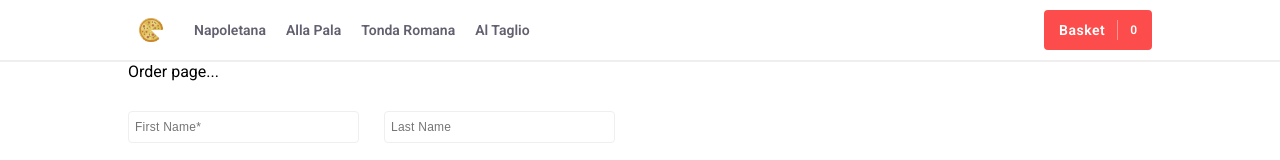
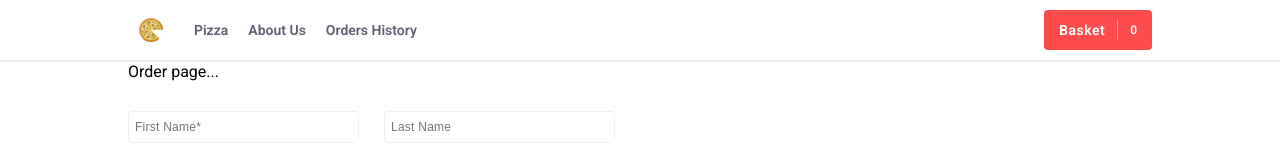
Before and after one commit to Bjornoya/pizzeria, a React (Create React App) app: page /order in a window 1280 px wide. Shown: the top 160 px of the page. Built offline with nearby package versions, Linux system fonts and the light colour scheme.

Commit message:
Delete item from Cart logic

```diff
--- a/src/components/Navigation/Navigation.tsx
+++ b/src/components/Navigation/Navigation.tsx
@@ -3,10 +3,9 @@ import NavItem from './NavItem/NavItem';
 import style from './Navigation.module.scss';
 
 const data = [
-  { name: 'Napoletana', url: '/', key: 'pizza_ab' },
-  { name: 'alla Pala', url: '/', key: 'pizza_cd' },
-  { name: 'Tonda Romana', url: '/', key: 'pizza_ef' },
-  { name: 'al Taglio', url: '/', key: 'pizza_gh' },
+  { name: 'Pizza', url: '/', key: 'pizza_ab' },
+  { name: 'About Us', url: '/about', key: 'pizza_cd' },
+  { name: 'Orders History', url: '/history', key: 'pizza_cbgb' },
 ];
 
 const Navigation = () => {
--- a/src/components/SelectedMenu/SelectedMenu.tsx
+++ b/src/components/SelectedMenu/SelectedMenu.tsx
@@ -1,6 +1,7 @@
 import React from 'react';
-import { useSelector } from 'react-redux';
+import { useSelector, useDispatch } from 'react-redux';
 import { getSelectedItemsData, getSelectedItems } from '../../utils/selectors';
+import { removeItem } from '../../store';
 import { IData } from '../../store';
 import SelectedMenuItem from './SelectedMenuItem/SelectedMenuItem';
 import style from './SelectedMenu.module.scss';
@@ -8,6 +9,11 @@ import style from './SelectedMenu.module.scss';
 const SelectedMenu = () => {
   const data = useSelector(getSelectedItemsData);
   const count = useSelector(getSelectedItems);
+  const dispatch = useDispatch();
+
+  const onDelete = (id: string) => {
+    dispatch(removeItem(id));
+  };
 
   return (
     <>
@@ -26,6 +32,7 @@ const SelectedMenu = () => {
               description={item.description}
               id={item.id}
               count={calculatedData[item.id]}
+              onDelete={() => onDelete(item.id)}
               key={item.id}
             />
           </div>
--- a/src/components/SelectedMenu/SelectedMenuItem/SelectedMenuItem.tsx
+++ b/src/components/SelectedMenu/SelectedMenuItem/SelectedMenuItem.tsx
@@ -6,9 +6,17 @@ import style from './SelectedMenuItem.module.scss';
 
 interface ISelectedMenuItemProps extends ICardProps {
   count: string;
+  onDelete: () => void;
 }
 
-const SelectedMenuItem = ({ photo, title, description, count, price }: ISelectedMenuItemProps) => {
+const SelectedMenuItem = ({
+  photo,
+  title,
+  description,
+  count,
+  price,
+  onDelete,
+}: ISelectedMenuItemProps) => {
   return (
     <div className={style.item}>
       <div className={style.description}>
@@ -29,7 +37,7 @@ const SelectedMenuItem = ({ photo, title, description, count, price }: ISelected
       </div>
       <div className={style.actions}>
         <div className={style.price}>{price}</div>
-        <Icon icon="delete" />
+        <Icon onClick={onDelete} icon="delete" />
       </div>
     </div>
   );
--- a/src/store.ts
+++ b/src/store.ts
@@ -102,10 +102,13 @@ const cartSlice = createSlice({
     select: (state: IState, { payload }: PayloadAction<string>) => {
       state.selectedItems.push(payload);
     },
+    remove: (state: IState, { payload }: PayloadAction<string>) => {
+      state.selectedItems = state.selectedItems.filter((item) => item !== payload);
+    },
   },
 });
 
-export const { select: selectItem } = cartSlice.actions;
+export const { select: selectItem, remove: removeItem } = cartSlice.actions;
 
 const reducer = {
   cart: cartSlice.reducer,
```
